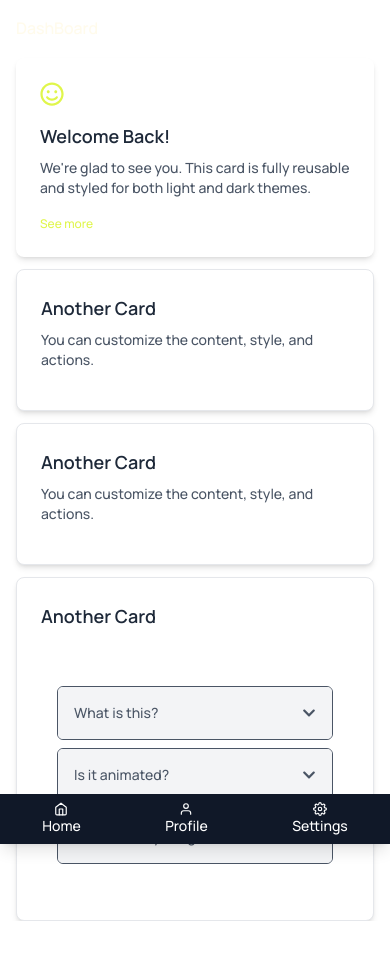
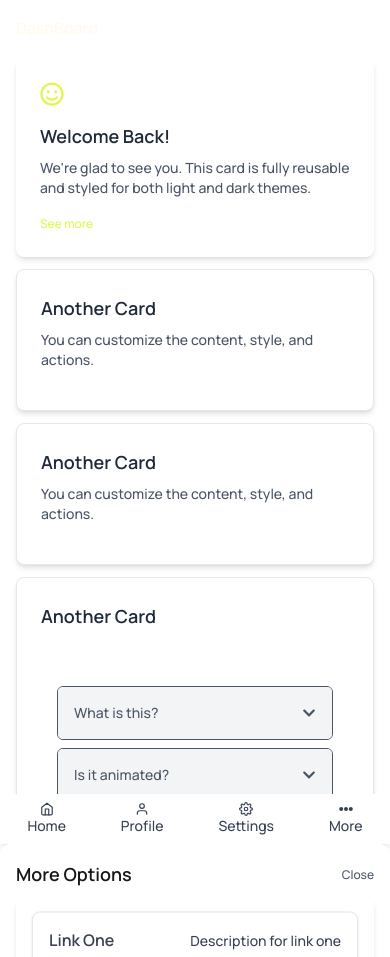
Before and after one commit to xircarstudio/crypto-proj, a React (Vite) app: page /dashboard in a window 390 px wide. Before the commit the page ends 921 px from the top, so only its background shows below. Built offline with nearby package versions, Linux system fonts and the light colour scheme; a web font is replaced by a local one.

Commit message:
small screen nav pop up

```diff
--- a/src/components/ui/Modal.jsx
+++ b/src/components/ui/Modal.jsx
@@ -5,9 +5,9 @@ export default function Modal({ isOpen, onClose, title, children }) {
   if (!isOpen) return null;
 
   return createPortal(
-    <div className="fixed inset-0 z-50 flex items-center justify-center bg-black opacity-50">
+    <div className="fixed inset-0  flex items-center justify-center bg-black/50 backdrop-blur-sm z-30">
       <div
-        className="bg-white dark:bg-gray-900 rounded-lg shadow-lg w-full max-w-md p-6 relative"
+        className="bg-white dark:bg-gray-900 rounded-lg shadow-lg w-full max-w-md  p-6 relative"
         onClick={(e) => e.stopPropagation()}
       >
         <button
--- a/src/index.css
+++ b/src/index.css
@@ -4,7 +4,7 @@
 @theme static {
   --color-primary: #e0f64b;
   --color-secondary: var(--color-blue-500);
-  --text-grey: #848484;
+  --color-grey: #848484;
   --color-text: #b8b8b8;
   --color-body: #171717;
   --color-body-grey: #202020;
--- a/src/pages/dashboard/components/DashNavbar.jsx
+++ b/src/pages/dashboard/components/DashNavbar.jsx
@@ -4,11 +4,14 @@ import { FiHome, FiUser, FiSettings, FiMenu, FiX } from "react-icons/fi";
 import Theme from "../../../components/common/Theme";
 import Button from "../../../components/common/buttons/Button";
 import Modal from "../../../components/ui/Modal";
+import { FaEllipsisH } from "react-icons/fa";
+import NavPopup from "./NavPopup";
 
 const navItems = [
   { name: "Home", path: "/", icon: <FiHome /> },
   { name: "Profile", path: "/profile", icon: <FiUser /> },
   { name: "Settings", path: "/settings", icon: <FiSettings /> },
+  { name: "More", icon: <FaEllipsisH />, popup: true },
 ];
 
 export default function Navbar() {
@@ -16,6 +19,13 @@ export default function Navbar() {
   const location = useLocation();
   const sidebarRef = useRef(null);
   const [isModalOpen, setModalOpen] = useState(false);
+  const [showPanel, setShowPanel] = useState(false);
+
+  const handleItemClick = (item) => {
+    if (item.popup) {
+      setShowPanel(true);
+    }
+  };
 
   useEffect(() => {
     const handleClickOutside = (event) => {
@@ -55,7 +65,8 @@ export default function Navbar() {
 
       <div
         ref={sidebarRef}
-        className={`hidden md:flex  text-md fixed top-0 left-0 h-full w-80 bg-white dark:bg-body-grey dark:text-white p-9 flex-col gap-6 transition-transform duration-300 z-40 ${
+        className={`hidden md:flex gap-10 fixed top-0 left-0 h-full w-80 bg-white dark:bg-body-grey
+            p-9 flex-col  transition-transform duration-300 z-40 ${
               open ? "translate-x-0" : "-translate-x-full"
             }`}
       >
@@ -64,12 +75,14 @@ export default function Navbar() {
           <Link
             key={item.path}
             to={item.path}
-            className={`flex items-center gap-3 p-2 rounded hover:bg-gray-700 transition ${
-              location.pathname === item.path ? "bg-gray-700 font-semibold" : ""
+            className={`flex items-center gap-3 p-2 rounded text-gray-700 dark:text-grey hover:text-black dark:hover:text-white transition text-md font-bold ${
+              location.pathname === item.path
+                ? "text-primary font-semibold"
+                : ""
             }`}
             onClick={() => setOpen(false)}
           >
-            {item.icon}
+            <span className="text-2xl"> {item.icon}</span>
             {item.name}
           </Link>
         ))}
@@ -86,19 +99,35 @@ export default function Navbar() {
         <div className="hidden md:block fixed inset-0 bg-gray-300 dark:bg-black opacity-50 z-30" />
       )}
 
-      <div className="md:hidden fixed bottom-0 left-0 w-full bg-gray-900 text-white flex justify-around items-center py-2 z-50 shadow-lg">
-        {navItems.map((item) => (
+      <div
+        className="md:hidden fixed bottom-0 left-0 w-full bg-white dark:bg-body
+      text-gray-700 dark:text-grey hover:text-black dark:hover:text-white flex justify-around items-center py-2 z-50 shadow-lg"
+      >
+        {navItems.map((item, index) =>
+          item.popup ? (
+            <button
+              key={index}
+              onClick={() => handleItemClick(item)}
+              className="flex flex-col items-center text-sm focus:outline-none"
+            >
+              {item.icon}
+              <span>{item.name}</span>
+            </button>
+          ) : (
             <Link
-            key={item.path}
+              key={index}
               to={item.path}
-            className={`flex flex-col items-center text-sm ${
-              location.pathname === item.path ? "text-blue-400" : "text-white"
+              className={`flex flex-col items-center text-sm  ${
+                location.pathname === item.path
+                  ? "text-body dark:text-white"
+                  : "text-gray-700 dark:text-grey hover:text-black dark:hover:text-white"
               }`}
             >
               {item.icon}
               <span>{item.name}</span>
             </Link>
-        ))}
+          )
+        )}
       </div>
 
       <Modal
@@ -106,13 +135,40 @@ export default function Navbar() {
         onClose={() => setModalOpen(false)}
         title="Reusable Modal"
       >
-        <p>This is a reusable modal component with custom content.</p>
+        <p>This is a reusab modal component with custom content.</p>
         <div className="mt-4 text-right">
           <Button type="secondary" onClick={() => setModalOpen(false)}>
             Close
           </Button>
         </div>
       </Modal>
+
+      <div
+        className={`md:hidden fixed bottom-0 left-0 w-full  mx-auto
+           bg-white dark:bg-body-grey rounded-t-xl p-4 z-50  transform transition-transform duration-300 ${
+             showPanel ? "-translate-y-12" : "translate-y-full"
+           }`}
+      >
+        <div className="flex justify-between items-center mb-2">
+          <h3 className="text-lg font-semibold">More Options</h3>
+          <button
+            onClick={() => setShowPanel(false)}
+            className="text-gray-600 dark:text-gray-300 hover:text-red-500 transition"
+          >
+            Close
+          </button>
+        </div>
+        <p className="text-sm text-gray-700 dark:text-gray-200">
+          <NavPopup />
+        </p>
+      </div>
+
+      {showPanel && (
+        <div
+          onClick={() => setShowPanel(false)}
+          className="fixed inset-0 bg-black/30 z-40 md:hidden"
+        />
+      )}
     </div>
   );
 }
--- /dev/null
+++ b/src/pages/dashboard/components/NavPopup.jsx
@@ -0,0 +1,44 @@
+import React from "react";
+import Theme from "../../../components/common/Theme";
+
+const NavPopup = () => {
+  const cardData = [
+    { title: "Link One", description: "Description for link one" },
+    { title: "Link Two", description: "Description for link two" },
+    { title: "Link Three", description: "Description for link three" },
+  ];
+
+  return (
+    <div className="p-4 bg-white dark:bg-body-grey rounded-t-xl shadow-md">
+      <div className="flex  gap-2 flex-col sm:justify-around ">
+        {cardData.map((card, index) => (
+          <div
+            key={index}
+            className="flex flex-row justify-between items-center bg-white dark:bg-body p-4 rounded-lg shadow
+             hover:shadow-lg transition-all duration-300 w-full  border
+              border-gray-200 dark:border-gray-700 dark:hover:border-primary hover:border-primary"
+          >
+            <div className="text-md font-semibold text-gray-700 dark:text-grey hover:text-black dark:hover:text-white">
+              {card.title}
+            </div>
+            <div className="text-sm text-gray-700 dark:text-grey hover:text-black dark:hover:text-white">
+              {card.description}
+            </div>
+          </div>
+        ))}
+
+        <div
+          className="flex flex-row justify-between items-center bg-white dark:bg-body p-4 rounded-lg shadow hover:shadow-lg
+        transition-all duration-300 w-full border border-gray-200 dark:border-gray-700 dark:hover:border-primary hover:border-primary"
+        >
+          <div className="text-gray-700 dark:text-grey hover:text-black dark:hover:text-white">
+            Dark Theme
+          </div>
+          <Theme />
+        </div>
+      </div>
+    </div>
+  );
+};
+
+export default NavPopup;
--- a/src/pages/dashboard/dashboard/Dashboard.jsx
+++ b/src/pages/dashboard/dashboard/Dashboard.jsx
@@ -1,10 +1,13 @@
-import React from "react";
+import React, { useState } from "react";
 import Card from "../../../components/ui/Card";
 import { FaRegSmile } from "react-icons/fa";
 import Accordion from "../../../components/ui/Accordion";
 import AccordionItem from "../../../components/ui/AccordionItem";
+import Modal from "../../../components/ui/Modal";
+import Button from "../../../components/common/buttons/Button";
 
 const Dashboard = () => {
+  const [isModalOpen, setModalOpen] = useState(false);
   return (
     <div className="grid md:grid-cols-2 lg:grid-cols-4 gap-3">
       <Card
@@ -47,9 +50,36 @@ const Dashboard = () => {
             <AccordionItem index={2} title="Can I add anything inside?">
               Of course! You can add text, images, links, or even other
               components.
+              <Modal
+                isOpen={isModalOpen}
+                onClose={() => setModalOpen(false)}
+                title="Reusable Modal"
+              >
+                <p>This is a reusable modal component with custom content.</p>
+                <div className="mt-4 text-right">
+                  <Button type="secondary" onClick={() => setModalOpen(false)}>
+                    Close
+                  </Button>
+                </div>
+              </Modal>
             </AccordionItem>
           </Accordion>
         </div>
+        <Modal
+          isOpen={isModalOpen}
+          onClose={() => setModalOpen(false)}
+          title="Reusable Modal"
+        >
+          <p>This is a reusable modal component with custom content.</p>
+          <div className="mt-4 text-right">
+            <Button type="secondary" onClick={() => setModalOpen(false)}>
+              Close
+            </Button>
+          </div>
+        </Modal>
+        <Button type="primary" onClick={() => setModalOpen(true)}>
+          Open Modal
+        </Button>
       </Card>
     </div>
   );
```
Lines whose indentation alone changed are shown as unchanged.
